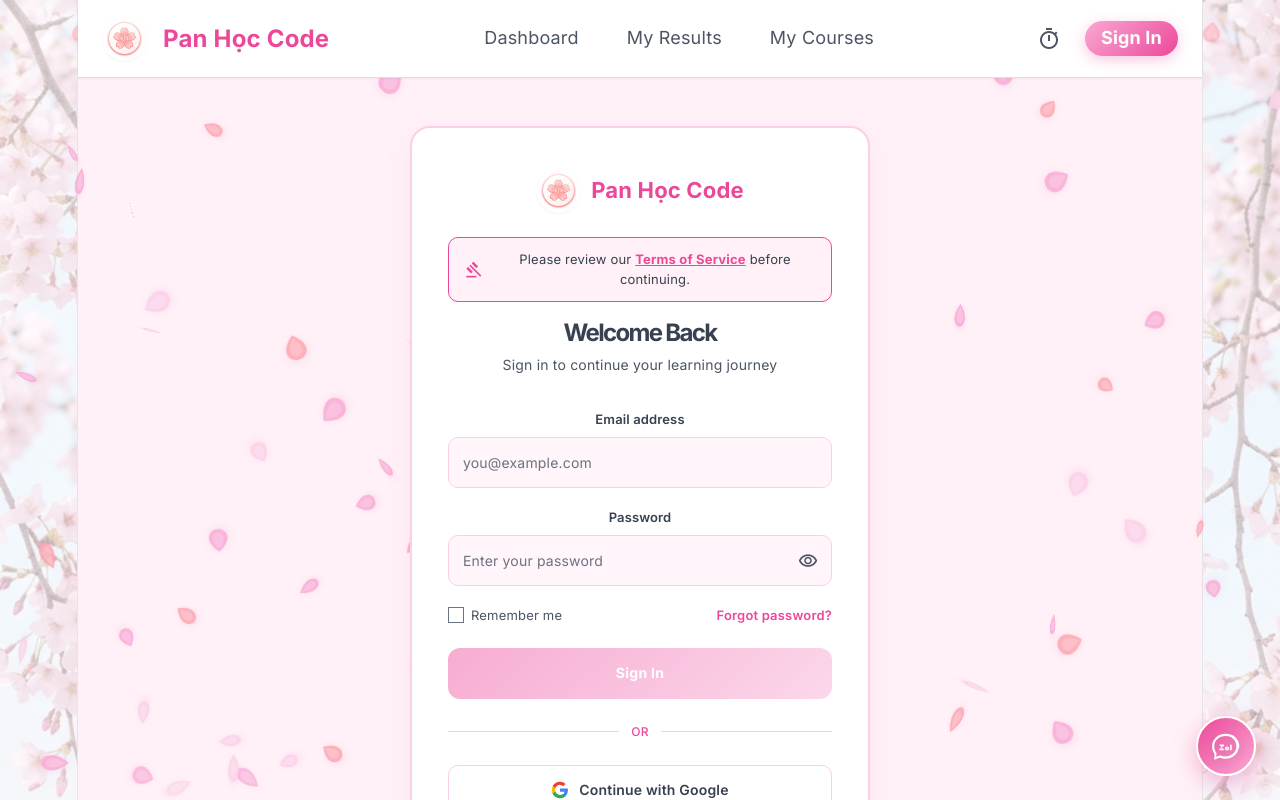
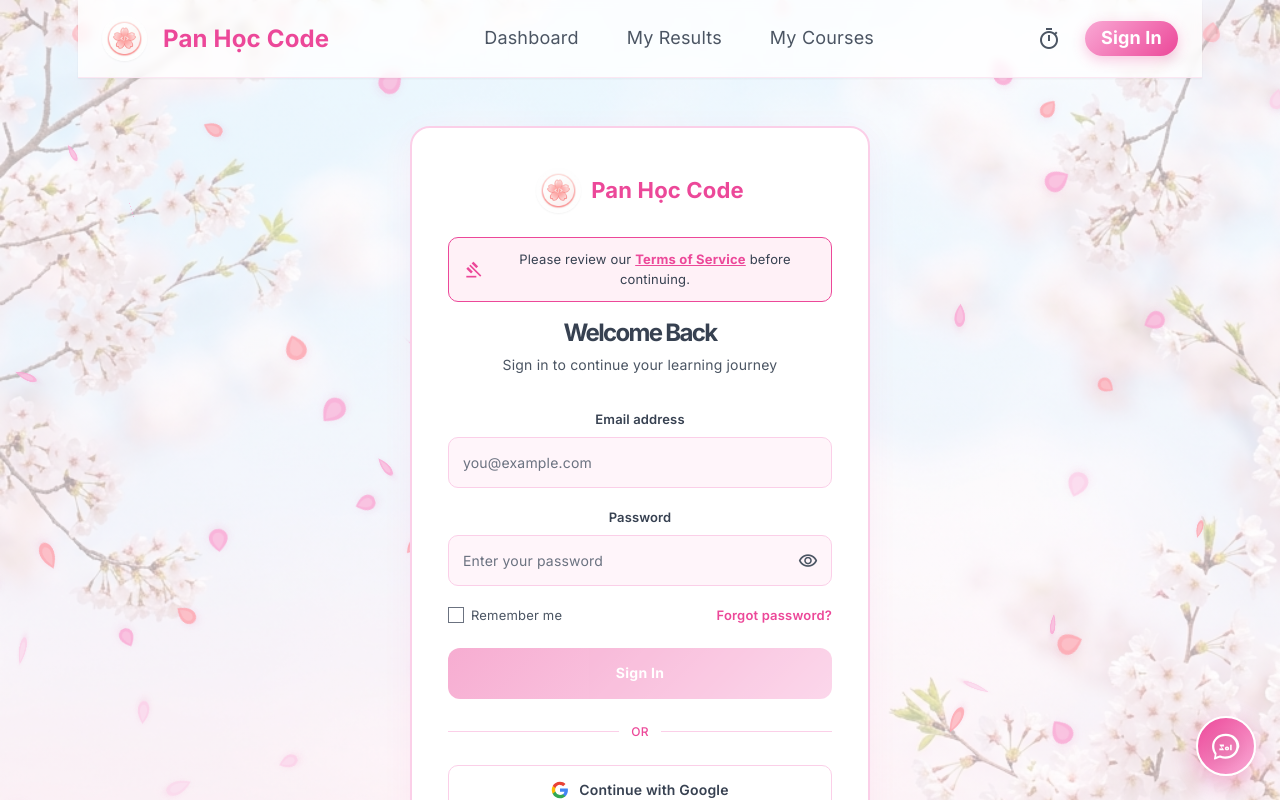
Before and after one commit to trungtiepte-spec/trangwebPanHocCode, a React (Vite) app in the folder react-project/: page /login in a window 1280 px wide. Shown: the top 800 px of the page. Built offline with nearby package versions, Linux system fonts and the light colour scheme.

Commit message:
Fix Sakura background: import image as React asset with correct z-index layering

```diff
--- a/react-project/src/index.css
+++ b/react-project/src/index.css
@@ -52,10 +52,6 @@
 
 body {
   margin: 0;
-  background-image: linear-gradient(rgba(255, 255, 255, 0.65), rgba(255, 255, 255, 0.65)), url('/sakura_bg.png');
-  background-size: cover;
-  background-position: center;
-  background-attachment: fixed;
   min-height: 100vh;
 }
 
--- a/react-project/src/layouts/MainLayout.jsx
+++ b/react-project/src/layouts/MainLayout.jsx
@@ -3,6 +3,7 @@
 import { useAuth } from '../context/AuthContext';
 import ChatWidget from '../components/ChatWidget';
 import SakuraBackground from '../components/SakuraBackground';
+import sakuraBg from '../assets/backgrounds/sakura-background.png';
 
 export default function MainLayout() {
     const { currentUser, logout } = useAuth();
@@ -34,9 +35,24 @@
     };
 
     return (
-        <div className="bg-background text-on-surface min-h-screen flex flex-col">
+        <div className="text-on-surface min-h-screen flex flex-col" style={{ position: 'relative' }}>
+            {/* Layer 0: Fixed Sakura background image with white overlay */}
+            <div style={{
+                position: 'fixed',
+                top: 0, left: 0,
+                width: '100vw',
+                height: '100vh',
+                backgroundImage: `linear-gradient(rgba(255,255,255,0.65),rgba(255,255,255,0.65)), url(${sakuraBg})`,
+                backgroundSize: 'cover',
+                backgroundPosition: 'center',
+                backgroundAttachment: 'fixed',
+                zIndex: 0,
+                pointerEvents: 'none',
+            }} />
+            {/* Layer 1: Falling Sakura petals */}
             <SakuraBackground intensity={getSakuraIntensity(location.pathname)} />
-            <header className="bg-surface dark:bg-on-surface border-b border-outline-variant dark:border-outline shadow-sm sticky top-0 z-50">
+            {/* Layer 2: Header + main content */}
+            <header className="bg-white/80 backdrop-blur-sm border-b border-pink-100 shadow-sm sticky top-0" style={{ zIndex: 50 }}>
                 <div className="flex justify-between items-center w-full px-lg py-md max-w-container-max mx-auto">
                     <div className="flex items-center gap-md">
                         <img src="/logo.png" alt="Pan Học Code Logo" className="w-10 h-10 object-contain rounded-full shadow-sm" />
@@ -99,7 +115,7 @@
                 </div>
             </header>
 
-            <div className="relative z-10 flex-grow flex flex-col">
+            <div className="relative flex-grow flex flex-col" style={{ zIndex: 20 }}>
                 <Outlet />
             </div>
 
--- a/react-project/src/pages/Auth/Login.jsx
+++ b/react-project/src/pages/Auth/Login.jsx
@@ -3,6 +3,7 @@
 import { useAuth } from '../../context/AuthContext';
 import { isTosAccepted } from '../TermsOfService/TermsOfService';
 import SakuraBackground from '../../components/SakuraBackground';
+import sakuraBg from '../../assets/backgrounds/sakura-background.png';
 import './Auth.css';
 
 
@@ -80,8 +81,16 @@
 
     return (
         <>
+            {/* Fixed Sakura background image with white overlay */}
+            <div style={{
+                position: 'fixed', top: 0, left: 0,
+                width: '100vw', height: '100vh',
+                backgroundImage: `linear-gradient(rgba(255,255,255,0.65),rgba(255,255,255,0.65)), url(${sakuraBg})`,
+                backgroundSize: 'cover', backgroundPosition: 'center',
+                backgroundAttachment: 'fixed', zIndex: 0, pointerEvents: 'none',
+            }} />
             <SakuraBackground intensity="high" />
-            <div className="auth-page">
+            <div className="auth-page" style={{ position: 'relative', zIndex: 20 }}>
                 <div className="auth-card">
 
                     {/* Logo */}
--- a/react-project/src/pages/Auth/Register.jsx
+++ b/react-project/src/pages/Auth/Register.jsx
@@ -2,6 +2,7 @@
 import { Link, useNavigate } from 'react-router-dom';
 import { useAuth } from '../../context/AuthContext';
 import SakuraBackground from '../../components/SakuraBackground';
+import sakuraBg from '../../assets/backgrounds/sakura-background.png';
 import './Auth.css';
 
 const EMAIL_REGEX = /^[^\s@]+@[^\s@]+\.[^\s@]+$/;
@@ -101,8 +102,16 @@
 
     return (
         <>
+            {/* Fixed Sakura background image with white overlay */}
+            <div style={{
+                position: 'fixed', top: 0, left: 0,
+                width: '100vw', height: '100vh',
+                backgroundImage: `linear-gradient(rgba(255,255,255,0.65),rgba(255,255,255,0.65)), url(${sakuraBg})`,
+                backgroundSize: 'cover', backgroundPosition: 'center',
+                backgroundAttachment: 'fixed', zIndex: 0, pointerEvents: 'none',
+            }} />
             <SakuraBackground intensity="high" />
-            <div className="auth-page">
+            <div className="auth-page" style={{ position: 'relative', zIndex: 20 }}>
                 <div className="auth-card">
 
                     {/* Logo */}
--- a/react-project/src/styles/sakura.css
+++ b/react-project/src/styles/sakura.css
@@ -9,7 +9,7 @@
   width: 100vw;
   height: 100vh;
   pointer-events: none;
-  z-index: 0;
+  z-index: 1;
   overflow: hidden;
 }
 
```
Also changed, not shown: react-project/src/assets/backgrounds/sakura-background.png (added).
